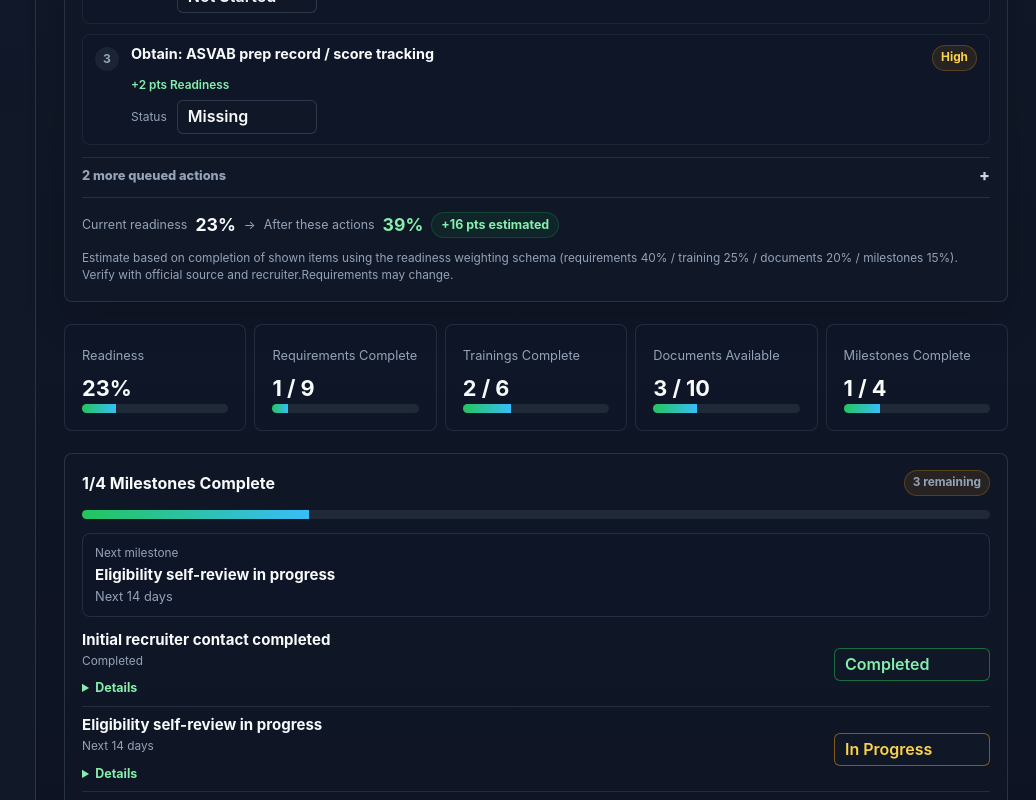
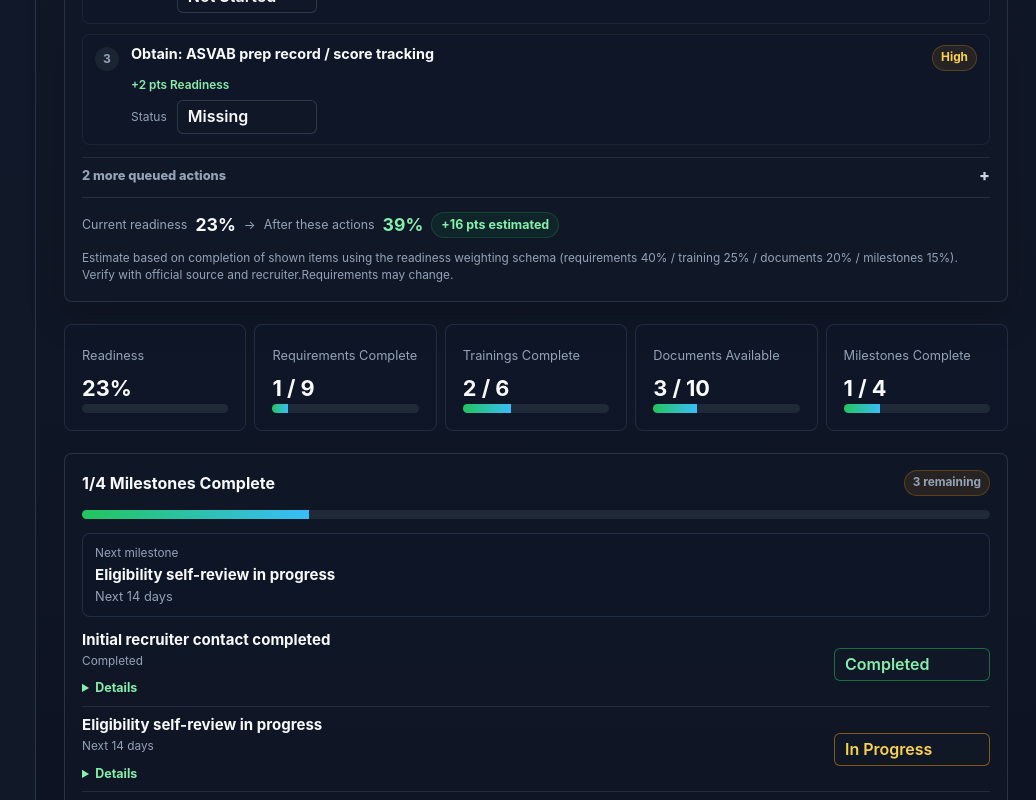
Before and after one commit to omarmanas/career-readiness-platform, a React (Vite) app: page / in a window 1280 px wide. Shown: the part 885-1685 px from the top of the page, without its empty margins (244-1280 px from the left). Built offline with nearby package versions, Linux system fonts and the light colour scheme.

Commit message:
style(sprint-54): animate progress bar fill on mount and status updates

```diff
--- a/src/App.css
+++ b/src/App.css
@@ -1818,10 +1818,16 @@
   overflow: hidden;
 }
 
+@keyframes bar-fill {
+  from { width: 0; }
+}
+
 .progress-bar span {
+  animation: bar-fill 600ms ease-out both;
   background: linear-gradient(90deg, #22c55e, #38bdf8);
   display: block;
   height: 100%;
+  transition: width 400ms ease;
 }
 
 .progress-bar--mini {
```
